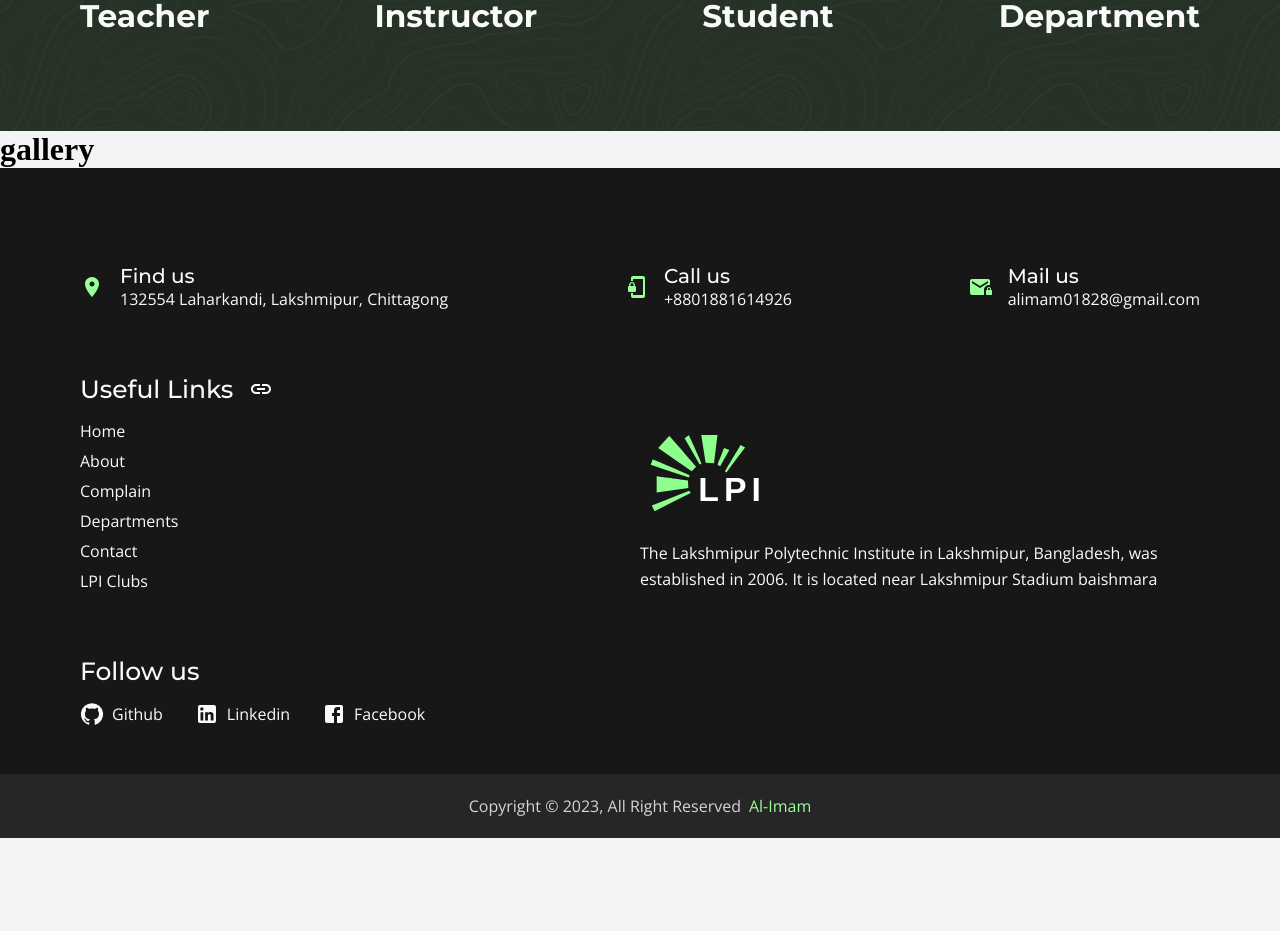
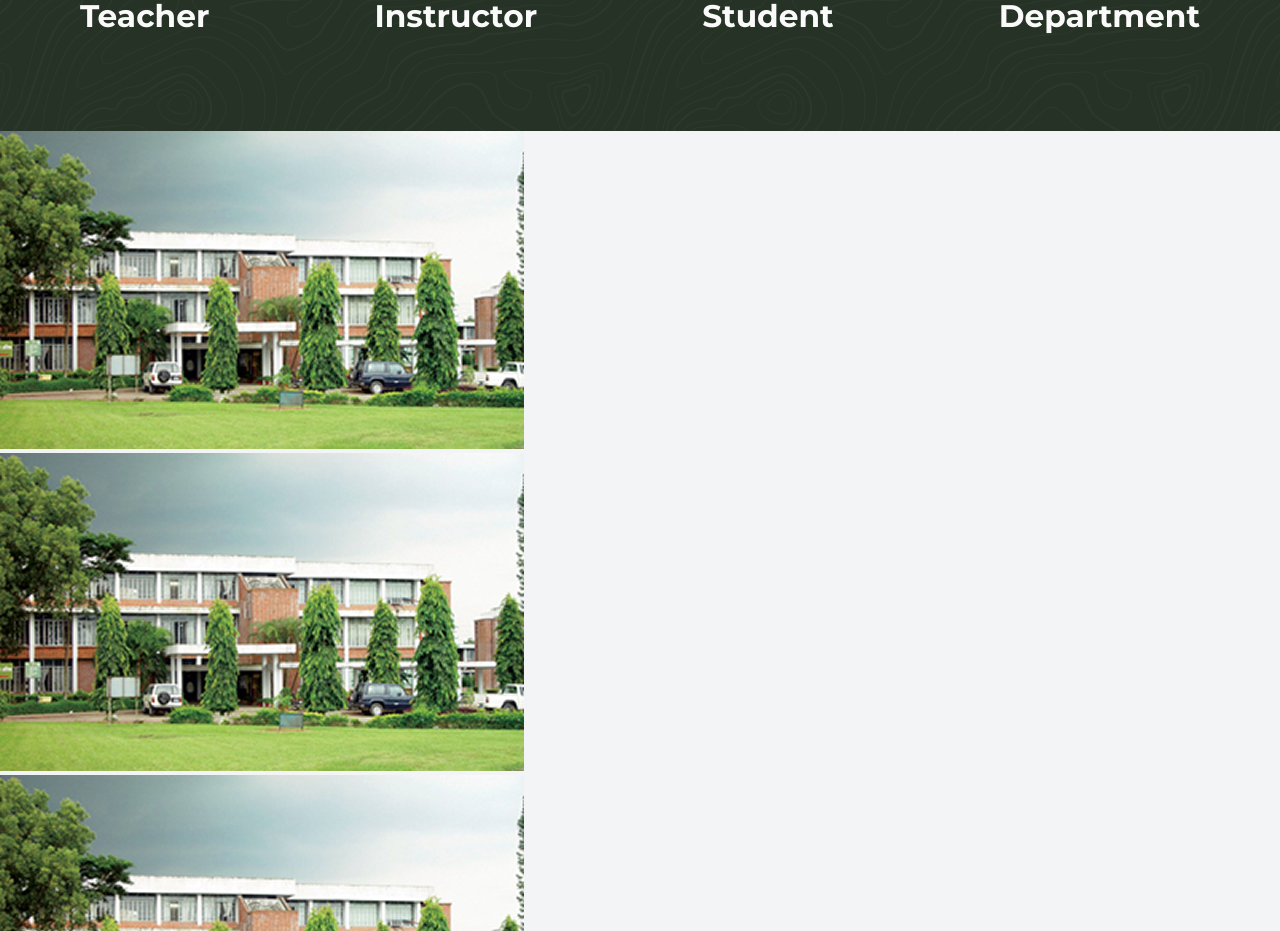
Before and after one commit to al-imam/lpi, a React (Vite) app: page /about in a window 1280 px wide. Shown: the part 940-1871 px from the top of the page. Before the commit the page ends 1778 px from the top, so only its background shows below. Built offline with nearby package versions, Linux system fonts and the light colour scheme.

Commit message:
remove lightGallery

```diff
--- a/src/components/Gallery/Gallery.jsx
+++ b/src/components/Gallery/Gallery.jsx
@@ -1,8 +1,15 @@
-import LightGallery from "lightgallery";
 import classes from "./gallery.module.css";
 
-function Gallery() {
-  return <h1>gallery</h1>;
+function Gallery({ pictures }) {
+  return (
+    <div className="App">
+      {pictures.map(({ url }) => (
+        <div>
+          <img src={url} />
+        </div>
+      ))}
+    </div>
+  );
 }
 
 export default Gallery;
--- a/src/pages/About/About.jsx
+++ b/src/pages/About/About.jsx
@@ -3,6 +3,7 @@ import Location from "../../components/Location/Location";
 import Study from "../../components/Study/Study";
 import Status from "../../components/Status/Status";
 import Gallery from "../../components/Gallery/Gallery";
+import pictures from "./data";
 
 function About() {
   return (
@@ -12,7 +13,7 @@ function About() {
         <Study />
       </main>
       <Status />
-      <Gallery />
+      <Gallery pictures={pictures} />
     </div>
   );
 }
```
